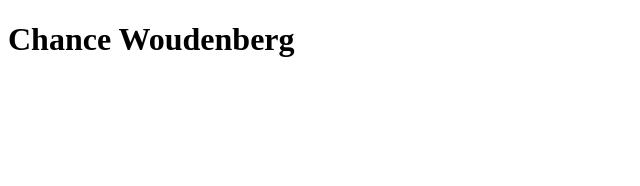
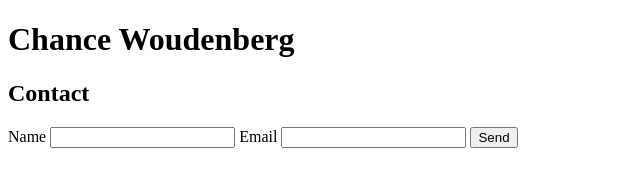
Before and after one commit to cwoudenberg/custom-domain, a plain HTML site: page index.html in a window 1280 px wide. Shown: the whole page, without its empty margins (0-640 px from the left). Drawn offline with Linux system fonts and the light colour scheme.

Commit message:
Learning Forms
Making an initial form

```diff
--- a/index.html
+++ b/index.html
@@ -9,5 +9,26 @@
 
     <h1>Chance Woudenberg</h1>
 
+
+    <h2>Contact</h2>
+
+    <form
+    name="Contact Me"
+    method="POST"
+    data-netlify="true">
+
+    <label for="name">Name</label>
+    <input type="text" name="name" id="name"></input>
+
+    <label for="email">Email</label>
+    <input type="text" name="email" id="email"></input>
+
+    <!-- Using this older form allows it to work on older browsers -->
+    <!-- <input type="submit" value="Send It"> -->
+    <button type="Submit">Send</button>
+
+    </form>
+
+
 </body>
 </html>
```
